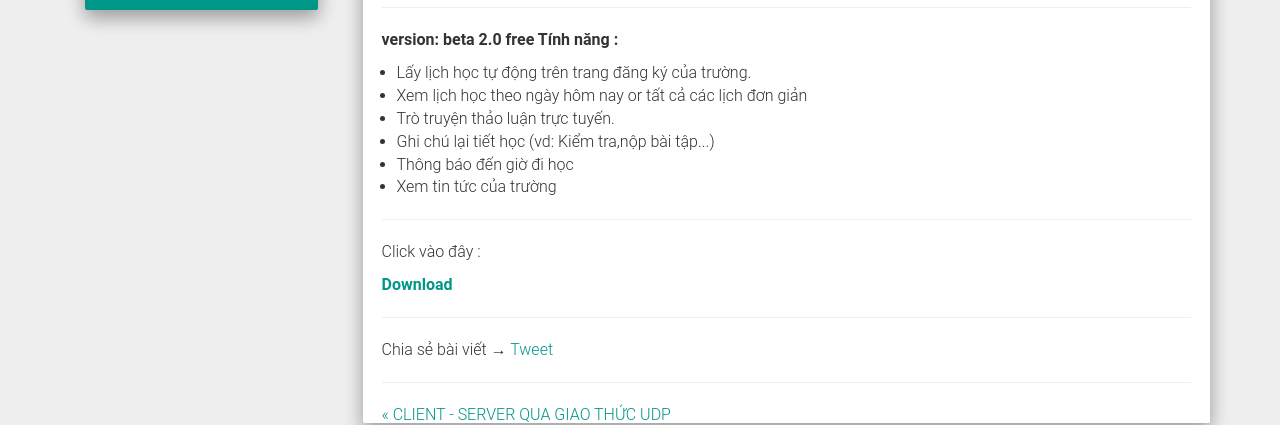
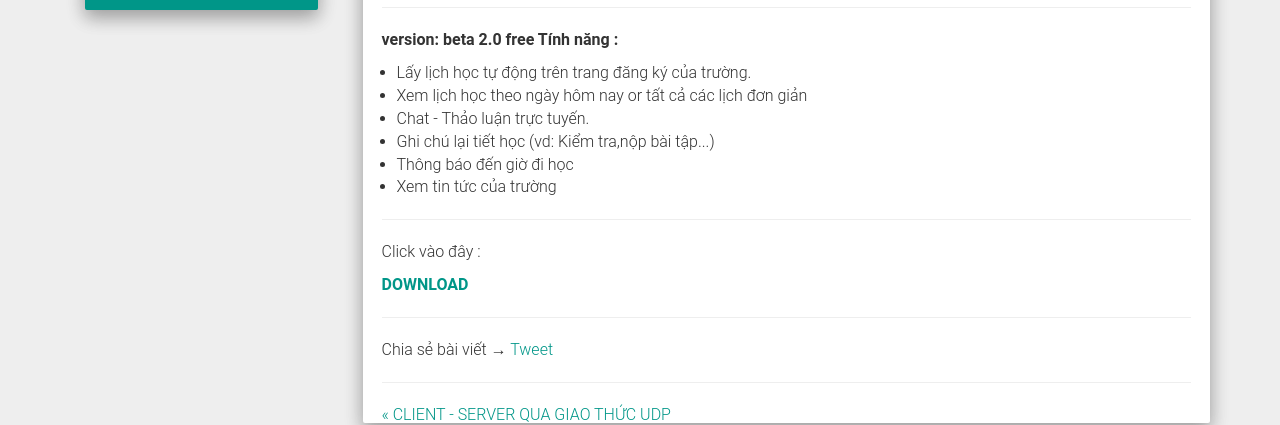
Before and after one commit to luongchung/luongchung.github.io, a Jekyll site: the page built from _posts/2017-09-17-applichhocthuyloi.md, in a window 1280 px wide. Shown: the part 685-1110 px from the top of the page. Built offline with Jekyll 4.4.1, drawn with Linux system fonts in a browser that asks for light colours; nearby versions of some CDN libraries; comment, search, counter and statistics services are not loaded.

Commit message:
đăng lai app free

```diff
--- a/_posts/2017-09-17-applichhocthuyloi.md
+++ b/_posts/2017-09-17-applichhocthuyloi.md
@@ -11,10 +11,10 @@ categories: android
 <ul>
   <li>Lấy lịch học tự động trên trang đăng ký của trường.</li>
   <li>Xem lịch học theo ngày hôm nay or tất cả các lịch đơn giản</li>
-  <li>Trò truyện thảo luận trực tuyến.</li>
+  <li>Chat - Thảo luận trực tuyến.</li>
   <li>Ghi chú lại tiết học (vd: Kiểm tra,nộp bài tập...)</li>
   <li>Thông báo đến giờ đi học</li>
   <li>Xem tin tức của trường</li>
 </ul>
 <hr>
-<p>Click vào đây : </p><b><a href="http://luongchung.me/app/lichhocTLU.apk" >Download</a></b>
+<p>Click vào đây : </p><b><a href="http://luongchung.me/app/lichhocTLU.apk" >DOWNLOAD</a></b>
```
